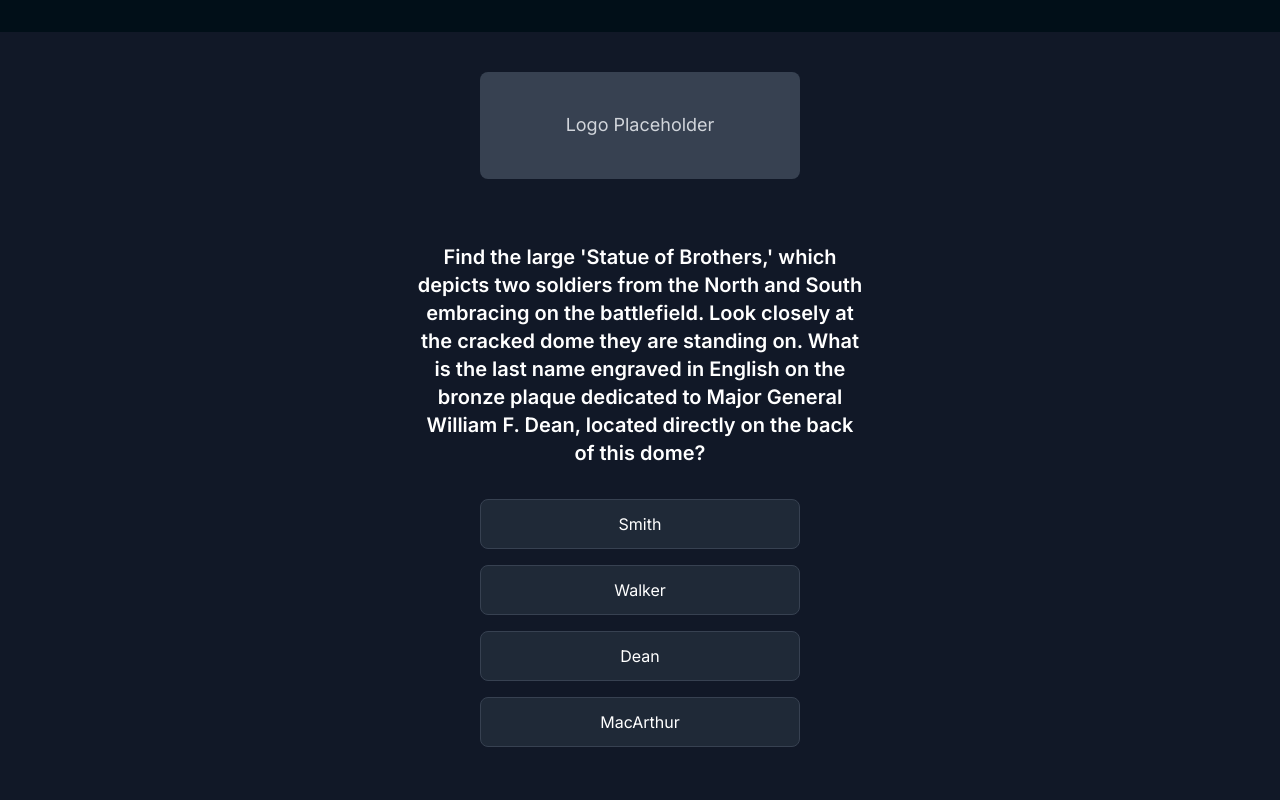
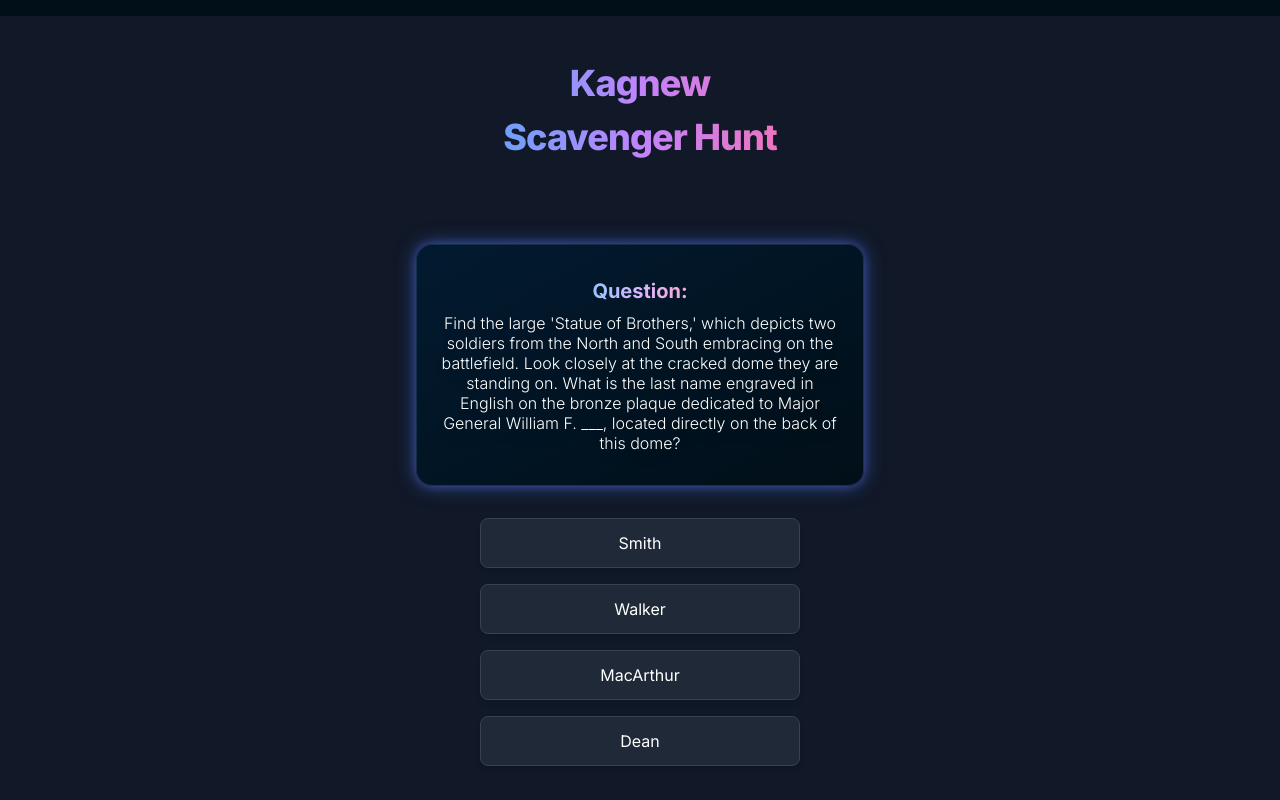
Before and after one commit to dyk010518/kagnew_website, a Next.js app: page /places in a window 1280 px wide. Both pictures are taken after a click on the button "The War Memorial of Korea (전쟁기념관)". Built offline with nearby package versions, Linux system fonts and the light colour scheme.

Commit message:
Quiz Page Done

```diff
--- a/app/page.js
+++ b/app/page.js
@@ -5,6 +5,7 @@ import StartButton from '@/components/StartButton';
 import Image from 'next/image';
 import { Montserrat } from 'next/font/google';
 import { motion } from 'framer-motion'; // Import motion from framer-motion
+import Title from '@/components/Title';
 
 const montserrat = Montserrat({
   subsets: ['latin'],
@@ -31,21 +32,17 @@ export default function Page() {
 
       {/* Main content, layered above the stars */}
       <main className={`relative z-10 flex min-h-screen flex-col bg-gradient-to-b from-[#011627]/80 to-[#010f18]/80 text-white px-6 py-12 ${montserrat.variable}`}>
-        <div className="flex flex-col items-center justify-center max-w-md mx-auto w-full mt-16">
+        <div className="flex flex-col items-center justify-center max-w-xl mx-auto w-full mt-16">
 
-          {/* Title with fade-in and slight upward movement */}
-          <motion.h1
+          <motion.div
             variants={fadeInRise}
             initial="initial"
             animate="animate"
             transition={{ duration: 0.5, ease: "easeOut", delay: 0.3 }} // Animation duration, ease, and initial delay
-            className={`font-montserrat text-4xl sm:text-5xl lg:text-6xl font-extrabold text-center tracking-tight mb-4 text-transparent bg-clip-text bg-gradient-to-r from-blue-400 via-purple-400 to-pink-400 animate-pulse-slow title-subtle-glow`}
           >
-            Kagnew <br/> Scavenger Hunt
-          </motion.h1>
+            <Title />
+          </motion.div>
 
-          {/* Start Button with fade-in and slight upward movement */}
-          {/* Wrap StartButton in a motion.div to apply shared animation logic */}
           <motion.div
             variants={fadeInRise}
             initial="initial"
--- a/app/places/page.js
+++ b/app/places/page.js
@@ -1,8 +1,8 @@
 "use client";
 import { useState, useEffect } from "react";
-import Link from "next/link";
 import PlaceButton from "@/components/PlaceButton";
 import TimeCapsureButton from "@/components/TimeCapsureButton";
+import Title from "@/components/Title";
 
 export default function PlacesPage() {
   const [placeOneOpen, openPlaceOne] = useState(true); // always unlocked
@@ -62,14 +62,12 @@ export default function PlacesPage() {
       <div className="text-white flex flex-col items-center p-4">
         {/* Logo */}
         <div className="w-full max-w-xs mt-6 mb-8">
-          <div className="w-full aspect-[3/1] bg-gray-700 rounded-lg flex items-center justify-center">
-            <span className="text-gray-300 text-lg">Logo Placeholder</span>
-          </div>
+          <Title />
         </div>
 
         {/* Buttons */}
         {placeData.length > 0 && (
-          <div className="w-full space-y-8 max-w-md">
+          <div className="w-full space-y-4 max-w-md">
             {placeData.slice(0, -1).map((data, index) => (
               <PlaceButton
                 key={index}
--- a/components/QuizComponent.jsx
+++ b/components/QuizComponent.jsx
@@ -1,29 +1,32 @@
 "use client";
 
-import Link from 'next/link';
 import { useState, useEffect } from "react";
 import ResultComponent from './ResultComponent';
+import { Montserrat } from 'next/font/google';
+import { motion, AnimatePresence } from 'framer-motion';
+import Title from './Title';
+
+// Initialize Montserrat font
+const montserrat = Montserrat({
+  subsets: ['latin'],
+  weight: ['300', '500', '700', '800'],
+  variable: '--font-montserrat',
+});
 
 const QuizComponent = ({ data, openQuiz, setOpenQuiz, setOpen }) => {
   const [answer, setAnswer] = useState('');
-  const [feedback, setFeedback] = useState('');
-  const [readyToOpen, setReadyToOpen] = useState(false);
   const [showResult, setShowResult] = useState(false);
 
-  const correctAnswer = data.correct_answer; // use from data
+  const correctAnswer = data.correct_answer;
 
   useEffect(() => {
     if (openQuiz) {
       setAnswer('');
-      setFeedback('');
-      // Prevent body scroll when quiz is open
       document.body.style.overflow = 'hidden';
     } else {
-      // Restore body scroll when quiz is closed
       document.body.style.overflow = 'unset';
     }
 
-    // Cleanup function to restore scroll on unmount
     return () => {
       document.body.style.overflow = 'unset';
     };
@@ -35,43 +38,86 @@ const QuizComponent = ({ data, openQuiz, setOpenQuiz, setOpen }) => {
     setShowResult(true);
   };
 
-  const handleGoBack = () => {
-    setOpenQuiz(false);
-    if (readyToOpen) {
-      setOpen(true);
-    }
-  }
+  // Framer Motion Variants for animations
+  const quizModalVariants = {
+    hidden: { opacity: 0, y: 50, scale: 0.95 },
+    visible: { opacity: 1, y: 0, scale: 1, transition: { duration: 0.5, ease: "easeOut" } },
+    exit: { opacity: 0, y: 50, scale: 0.95, transition: { duration: 0.3, ease: "easeIn" } },
+  };
+
+  const containerStaggerVariants = {
+    hidden: { opacity: 0 },
+    visible: {
+      opacity: 1,
+      transition: {
+        staggerChildren: 0.08,
+        delayChildren: 0.2,
+      },
+    },
+  };
+
+  const itemFadeSlideVariants = {
+    hidden: { opacity: 0, y: 20 },
+    visible: { opacity: 1, y: 0, transition: { duration: 0.4, ease: "easeOut" } },
+  };
 
   return (
     <>
+      <AnimatePresence>
         {openQuiz && (
-        <div className="fixed inset-0 z-[10] bg-gray-900 text-white">
-          {/* Scrollable content container */}
+          <motion.div
+            className={`fixed inset-0 z-[10] bg-gray-900 text-white ${montserrat.variable}`}
+            variants={quizModalVariants}
+            initial="hidden"
+            animate="visible"
+            exit="exit"
+          >
             <div className="h-full overflow-y-auto overflow-x-hidden">
-            <div className="min-h-full flex flex-col items-center p-4">
-              {/* Logo */}
-              <div className="w-full max-w-xs mt-6 mb-8">
-                <div className="w-full aspect-[3/1] bg-gray-700 rounded-lg flex items-center justify-center">
-                  <span className="text-gray-300 text-lg">Logo Placeholder</span>
-                </div>
-              </div>
+              <motion.div
+                className="min-h-full flex flex-col items-center p-4"
+                variants={containerStaggerVariants}
+                initial="hidden"
+                animate="visible"
+              >
+                <motion.div variants={itemFadeSlideVariants} className="w-full max-w-xs mt-6 mb-8">
+                  <Title />
+                </motion.div>
 
-              {/* Question */}
-              <h2 className="text-xl font-semibold mt-8 mb-8 text-center max-w-md">
+                {/* START: Animated Question Box with Prominent Glow */}
+                <motion.div
+                  variants={itemFadeSlideVariants}
+                  className="w-full max-w-md px-6 py-8 mt-8 mb-8
+                             bg-gradient-to-br from-[#021A30] to-[#010F18]
+                             rounded-2xl shadow-xl border border-blue-400/20 // Using shadow-xl for base
+                             text-center flex flex-col items-center justify-center min-h-[140px]"
+                  style={{ // Added inline style for custom glow effect
+                    boxShadow: '0 0 20px rgba(59, 130, 246, 0.5), 0 0 10px rgba(139, 92, 246, 0.4)', // Blue and Purple Glow
+                  }}
+                >
+                  <p className="font-montserrat text-xl font-bold mb-2 text-transparent bg-clip-text bg-gradient-to-r from-blue-300 via-purple-300 to-pink-300">
+                    Question:
+                  </p>
+                  <h2 className="font-montserrat text-md font-light leading-tight text-white drop-shadow-lg">
                     {data.question}
                   </h2>
+                </motion.div>
+                {/* END: Animated Question Box with Prominent Glow */}
 
-              {/* Multiple Choice Options */}
+
+                {/* START: Animated Multiple Choice Options with lighter shadow */}
                 <div className='space-y-4 w-full max-w-xs mb-8'>
                   {data.answer_choices.map((choice, index) => (
-                  <button
+                    <motion.button
                       key={index}
+                      variants={itemFadeSlideVariants}
                       onClick={() => {
                         handleSubmit(choice);
                       }}
-                    className={`w-full px-4 py-3 rounded-lg border cursor-pointer transition-colors ${
+                      className={`w-full px-4 py-3 rounded-lg border cursor-pointer transition-colors shadow-md ${ // shadow-md for a simple, lighter shadow
                         answer === choice ? 'bg-purple-600 border-purple-500' : 'bg-gray-800 border-gray-700 hover:bg-gray-700'
                       }`}
+                      whileHover={{ scale: 1.02 }}
+                      whileTap={{ scale: 0.98 }}
                     >
                       <input
                         type="radio"
@@ -82,21 +128,15 @@ const QuizComponent = ({ data, openQuiz, setOpenQuiz, setOpen }) => {
                         className="hidden"
                       />
                       {choice}
-                  </button>
+                    </motion.button>
                   ))}
                 </div>
-
-              {/* Feedback Message */}
-              {feedback && (
-                <div className={`mb-8 text-xl text-center ${feedback === 'Wrong!' ? 'text-red-500' : 'text-green-500'}`}>
-                  {feedback}
+                {/* END: Animated Multiple Choice Options */}
+              </motion.div>
             </div>
+          </motion.div>
         )}
-
-            </div>
-          </div>
-        </div>
-      )}
+      </AnimatePresence>
 
       {showResult && (
         <ResultComponent
--- a/components/ResultComponent.jsx
+++ b/components/ResultComponent.jsx
@@ -18,7 +18,9 @@ const ResultComponent = ({ data, answer, correctAnswer, setOpenQuiz, setShowResu
   const [isExiting, setIsExiting] = useState(false);
 
   const handleAnimationComplete = () => {
-    if (isExiting) setFocusedIndex(-1);
+    // Note: setFocusedIndex is not defined in this snippet.
+    // If it's meant to be here, please ensure it's passed via props or defined within the component.
+    // if (isExiting) setFocusedIndex(-1);
   };
 
   const handleGoBack = () => {
@@ -52,24 +54,24 @@ const ResultComponent = ({ data, answer, correctAnswer, setOpenQuiz, setShowResu
           {answer === correctAnswer ? (
             <div className="mb-8">
               <div className="text-6xl mb-4">🎉</div>
-              <h2 className="text-3xl font-bold text-green-400 mb-6">Correct!</h2>
-              <div className="text-xl text-white bg-green-600 bg-opacity-20 border border-green-400 rounded-lg p-6 max-w-md">
+              <h2 className="text-2xl font-bold text-green-400 mb-6">Correct!</h2>
+              <div className="text-md text-white bg-green-600 bg-opacity-20 border border-green-400 rounded-lg p-6 max-w-md">
                 {data.reward}
               </div>
             </div>
           ) : (
             <div className="mb-8">
               <div className="text-6xl mb-4">❌</div>
-              <h2 className="text-3xl font-bold text-red-400 mb-6">Incorrect!</h2>
-              <div className="text-lg text-white bg-red-600 bg-opacity-20 border border-red-400 rounded-lg p-6 max-w-md">
-                <p>Try again!</p>
+              <h2 className="text-2xl font-bold text-red-400 mb-6">Incorrect!</h2>
+              <div className="text-md text-white bg-red-600 bg-opacity-20 border border-red-400 rounded-lg p-6 max-w-md">
+                <p>Are you sure you're at the right palce? <br/> Try again!</p>
               </div>
             </div>
           )}
         </div>
 
-        {/* Bottom center button */}
-        <div className="flex justify-center pb-0">
+        {/* Bottom center button - Added pb-8 here */}
+        <div className="flex justify-center pb-8"> {/* Changed pb-0 to pb-8 */}
           <button
             className="px-8 py-4 bg-purple-600 text-white rounded-lg font-semibold hover:bg-pink-500 transition-colors"
             onClick={() => handleGoBack()}
--- a/components/TimeCapsureButton.jsx
+++ b/components/TimeCapsureButton.jsx
@@ -40,7 +40,7 @@ const TimeCapsuleButton = ({ data, open, settled, setOpen, setSettled }) => {
     return (
       <Link href="/ending" className="w-full"> {/* Ensure Link covers the whole button width */}
         <motion.button
-          className="w-full py-4 mb-4 text-white rounded-lg font-semibold bg-cover bg-center transition-colors hover:opacity-90 relative overflow-hidden"
+          className="w-full py-4 mt-4 mb-8 text-white rounded-lg font-semibold bg-cover bg-center transition-colors hover:opacity-90 relative overflow-hidden"
           style={{
             backgroundImage: `url(${data.image_path})`,
             ...activeBoxStyles // Apply the subtle white shadow and border
@@ -80,7 +80,7 @@ const TimeCapsuleButton = ({ data, open, settled, setOpen, setSettled }) => {
   return (
     <Link href="/ending" className="w-full"> {/* Ensure Link covers the whole button width */}
       <button
-        className="w-full py-4 mb-4 text-white rounded-lg font-semibold bg-cover bg-center transition-colors hover:opacity-90"
+        className="w-full py-4 mt-4 mb-8 text-white rounded-lg font-semibold bg-cover bg-center transition-colors hover:opacity-90"
         style={{
           backgroundImage: `url(${data.image_path})`,
           ...activeBoxStyles // Apply the subtle white shadow and border
--- /dev/null
+++ b/components/Title.jsx
@@ -0,0 +1,25 @@
+// components/Title.js
+import { Montserrat } from 'next/font/google'; // Import Montserrat for styling
+
+// Initialize Montserrat font
+const montserrat = Montserrat({
+  subsets: ['latin'],
+  weight: ['300', '500', '700', '800'],
+  variable: '--font-montserrat',
+});
+
+const Title = () => {
+
+  return (
+    <h1
+      className={`font-montserrat text-4xl font-extrabold text-center tracking-tight mb-4
+                  text-transparent bg-clip-text bg-gradient-to-r from-blue-400 via-purple-400 to-pink-400
+                  animate-pulse-slow title-subtle-glow leading-normal`} /* Added leading-normal here */
+    >
+      Kagnew <br/>
+      Scavenger Hunt
+    </h1>
+  )
+};
+
+export default Title;
--- a/public/scavenger_hunt.json
+++ b/public/scavenger_hunt.json
@@ -1,16 +1,16 @@
 [
   {
     "location": "The War Memorial of Korea (전쟁기념관)",
-    "question": "Find the large 'Statue of Brothers,' which depicts two soldiers from the North and South embracing on the battlefield. Look closely at the cracked dome they are standing on. What is the last name engraved in English on the bronze plaque dedicated to Major General William F. Dean, located directly on the back of this dome?",
-    "answer_choices": ["Smith", "Walker", "Dean", "MacArthur"],
+    "question": "Find the large 'Statue of Brothers,' which depicts two soldiers from the North and South embracing on the battlefield. Look closely at the cracked dome they are standing on. What is the last name engraved in English on the bronze plaque dedicated to Major General William F. ___, located directly on the back of this dome?",
+    "answer_choices": ["Smith", "Walker", "MacArthur", "Dean"],
     "correct_answer": "Dean",
-    "reward": "Correct. A name etched in stone, a story of leadership. Now, go to a place where hundreds of thousands of such stories rest in eternal silence.",
+    "reward": "Correct. A name engraved in stone, a story of leadership. Now, go to a place where hundreds of thousands of such stories rest in eternal silence.",
     "image_path": "/button_images/image_0.png"
   },
   {
     "location": "Seoul National Cemetery (서울현충원)",
     "question": "Enter the Memorial Hall beneath the large Memorial Tower. Inside, you will find stone tablets with the names of the missing. On the circular wall behind the central incense burner, there is a large, engraved mural depicting scenes of battle. In the very center of this mural, what is the soldier in the foreground holding in his right hand?",
-    "answer_choices": ["A flag", "A rifle with a bayonet", "A bugle", "A map"],
+    "answer_choices": ["A rifle with a bayonet", "A flag", "A bugle", "A map"],
     "correct_answer": "A rifle with a bayonet",
     "reward": "Correct. A weapon of war, now a memory in stone. This soldier fought for the city you stand in. Your next destination was a critical point of division and desperation in that fight.",
     "image_path": "/button_images/image_1.png"
@@ -27,7 +27,7 @@
   {
     "location": "Seoul Plaza (서울광장)",
     "question": "Stand in the center of the grassy Seoul Plaza, facing the new City Hall building. Carefully search the plaza grounds for a small, square bronze plaque on the ground that marks the historical location of City Hall's cornerstone. What is the first date (Year, Month, Day) written on this plaque?",
-    "answer_choices": ["1919. 3. 1", "1945. 8. 15", "1926. 8. 31", "1950. 6. 25"],
+    "answer_choices": ["1919. 3. 1","1926. 8. 31", "1945. 8. 15", "1950. 6. 25"],
     "correct_answer": "1926. 8. 31",
     "reward": "Correct! You have found the footprint of history beneath the feet of the present. For your final destination, look up. Ascend the mountain that watches over this plaza and holds a beacon for all of Seoul.",
     "image_path": "/button_images/image_3.png"
```
Lines whose indentation alone changed are shown as unchanged.
